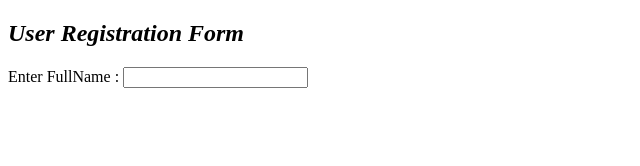
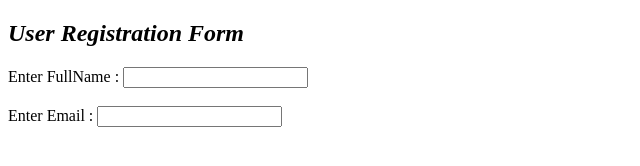
Before and after one commit to Rutuja20Sanap/icp8.0, a plain HTML site: page index.html in a window 1280 px wide. Shown: the whole page, without its empty margins (0-640 px from the left). Drawn offline with Linux system fonts and the light colour scheme.

Commit message:
label added

```diff
--- a/index.html
+++ b/index.html
@@ -10,3 +10,6 @@
     <label for="FullName">Enter FullName : </label>
   <input type="text" id="FullName" /><br>
   <br>
+  <label for="Email">Enter Email : </label>
+  <input type="email" id="Email" /><br>
+ <br>
```
